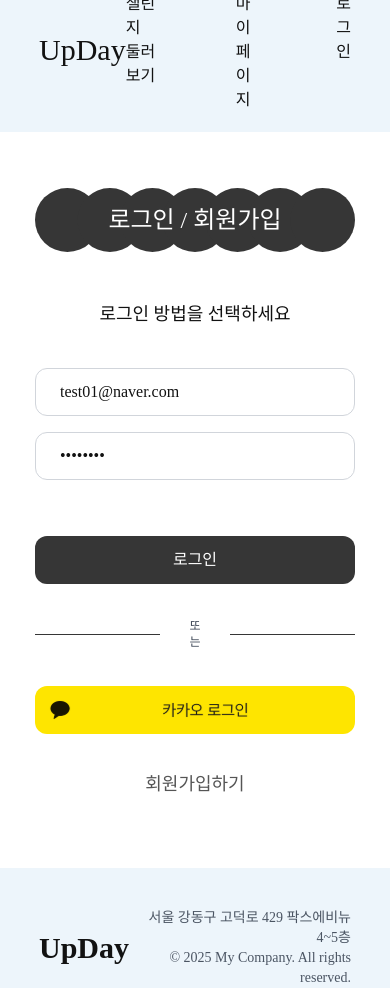
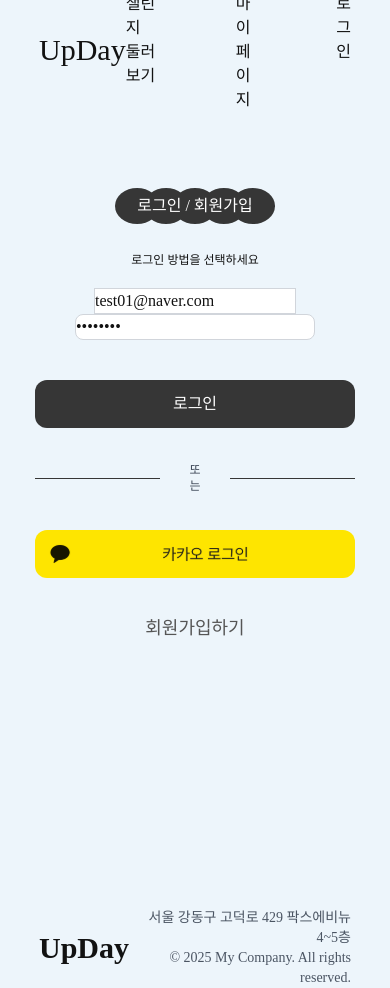
Before and after one commit to upgradeday/upDay, a React (Create React App) app: page /login in a window 390 px wide. Shown: the top 988 px of the page. Built offline with nearby package versions, Linux system fonts and the light colour scheme; the HTML template or start-up script is replaced by a standard one; a web font is replaced by a local one.

Commit message:
style: login CSS

```diff
--- a/src/Login/components/LoginForm.jsx
+++ b/src/Login/components/LoginForm.jsx
@@ -8,7 +8,10 @@
 
     return (
         <div className='flex items-center flex-col text-center'>
-            <div className='text-lg mt-[3rem] mb-[2.5rem]'>
+            <div
+                className='text-xs mt-[28px] mb-[20px]
+                md:text-lg md:mt-[3rem] md:mb-[2.5rem]'
+            >
                 로그인 방법을 선택하세요
             </div>
             <form
@@ -18,14 +21,16 @@
                 <input
                     type='email'
                     placeholder='이메일'
-                    className='border border-gray-300 mb-4 pl-6 w-80 h-12 rounded-xl'
+                    className='border border-gray-300
+                    md:mb-4 md:pl-6 md:w-80 md:h-12 md:rounded-xl'
                     value={email}
                     onChange={(e) => setEmail(e.target.value)}
                 />
                 <input
                     type='password'
                     placeholder='비밀번호'
-                    className='border border-gray-300 mb-4 pl-6 w-80 h-12 rounded-xl'
+                    className='border border-gray-300 w-[15rem] rounded-lg
+                    md:mb-4 md:pl-6 md:w-80 md:h-12 md:rounded-xl'
                     value={password}
                     onChange={(e) => setPassword(e.target.value)}
                 />
--- a/src/Login/components/LoginLayout.jsx
+++ b/src/Login/components/LoginLayout.jsx
@@ -1,25 +1,36 @@
 import pic2 from '../img/Group 72.svg';
 import pic3 from '../img/Group 111.svg';
 import pic4 from '../img/Group 112.svg';
+import pic5 from '../img/Frame 647.svg';
 
 const LoginLayout = ({ children, title }) => {
     return (
         <div className='w-[80%] max-w-[1344px] mx-auto flex justify-center items-center relative h-screen'>
-
             <img
                 src={pic3}
                 alt='왼쪽 배경'
-                className='absolute top-0 left-0 w-auto h-auto'
+                className='absolute top-0 left-0 w-auto h-auto hidden md:block'
             />
 
-            <div className='flex items-center flex-col shrink-0 text-center w-[48%] min-w-[30rem]  h-[46rem] rounded-3xl bg-neutral-100 z-10 relative '>
+            <div
+                className='flex items-center flex-col shrink-0 text-center w-[48%] min-w-[30rem]  h-[46rem] rounded-3xl z-10 relative bg-transparent
+                md:bg-neutral-100 '
+            >
                 <div className='relative inline-block mt-[3.5rem]'>
                     <img
                         src={pic2}
                         alt='타이틀 배경'
-                        className='w-full h-auto'
+                        className='w-full h-auto hidden md:block'
                     />
-                    <div className='absolute top-1/2 left-1/2 text-2xl transform -translate-x-1/2 -translate-y-1/2 whitespace-nowrap font-medium text-neutral-100'>
+                    <img
+                        src={pic5}
+                        alt='타이틀 배경'
+                        className='w-full h-auto block md:hidden '
+                    />
+                    <div
+                        className='absolute text-base top-1/2 left-1/2 text-2xl transform -translate-x-1/2 -translate-y-1/2 whitespace-nowrap font-medium text-neutral-100
+                        md:text-2xl '
+                    >
                         {title}
                     </div>
                 </div>
@@ -29,7 +40,7 @@
             <img
                 src={pic4}
                 alt='오른쪽 배경'
-                className='absolute top-0 right-0 w-auto h-auto'
+                className='absolute top-0 right-0 w-auto h-auto hidden md:block'
             />
         </div>
     );
--- a/src/Login/components/ProfileForm.jsx
+++ b/src/Login/components/ProfileForm.jsx
@@ -1,5 +1,5 @@
 import useProfileSetup from '../hooks/UseProfileSetup';
-import pic1 from '../img/Group 122.svg';
+import pic1 from '../img/Group 193.svg';
 
 const ProfileForm = () => {
     const {
@@ -72,11 +72,10 @@
                             <div className='text-lg leading-relaxed mt-[3rem] leading-[2.2]'>
                                 이제 업데이와 함께 챌린지 도전해보세요! <br />
                                 원하던 목표를 이룰 수 있게 도와드려요 ❤ <br />
-                                ヽ(✿ﾟ▽ﾟ)ノ️
                             </div>
                             <button
                                 onClick={closeModal}
-                                className='mt-[2rem] bg-blue-300 text-white px-6 py-2 rounded-xl '
+                                className='mt-[4rem] bg-blue-300 text-white px-6 py-2 rounded-xl '
                             >
                                 로그인 하러가기
                             </button>
--- a/src/NotFound/NotFound.module.css
+++ /dev/null
@@ -1,76 +0,0 @@
-*{
-    font-family: Pretendard;
-}
-
-.body {
-    display: flex;
-    align-items: center;
-    justify-content: center;
-    height: 100vh;
-    flex-direction: column;
-    text-align: center;
-    background-color: #EDF5FC;
-
-}
-
-.ft40{
-    font-size: 40px;
-    font-weight: 600;
-    color: #6ABCF9;
-    margin-top: 4.5rem;
-}
-
-.ft18{
-    color: #121212;
-    font-size: 18px;
-    font-weight: 500;
-    margin-top: 2.5rem;
-}
-
-.button {
-    padding: 13.5px 35.5px ;
-    border-radius: 12px;
-    background-color: #23557B;
-    color: white;
-    font-size: 24px;
-    font-weight: 400;
-    margin-top: 4.5rem;
-}
-
-@media (max-width: 800px) {
-    .pic1{
-        width: 386px;
-    }
-    .ft40 {
-        font-size: 30px;
-    }
-    .ft18 {
-        font-size: 16px;
-    }
-    .button {
-        border-radius: 12px;
-        padding: 12px 28px;
-        font-size: 18px;
-    }
-}
-
-
-@media (max-width: 400px) {
-    .body {
-        flex-direction: column;
-    }
-    .pic1{
-        width: 324px;
-    }
-    .ft40 {
-        font-size: 24px;
-    }
-    .ft18 {
-        font-size: 14px;
-    }
-    .button {
-        font-size: 14px;
-        padding: 11.5px 26px;
-        border-radius: 8px;
-    }
-}
```
Also changed, not shown: src/Login/img/Frame 647.svg (added), src/Login/img/Group 193.svg (added).
